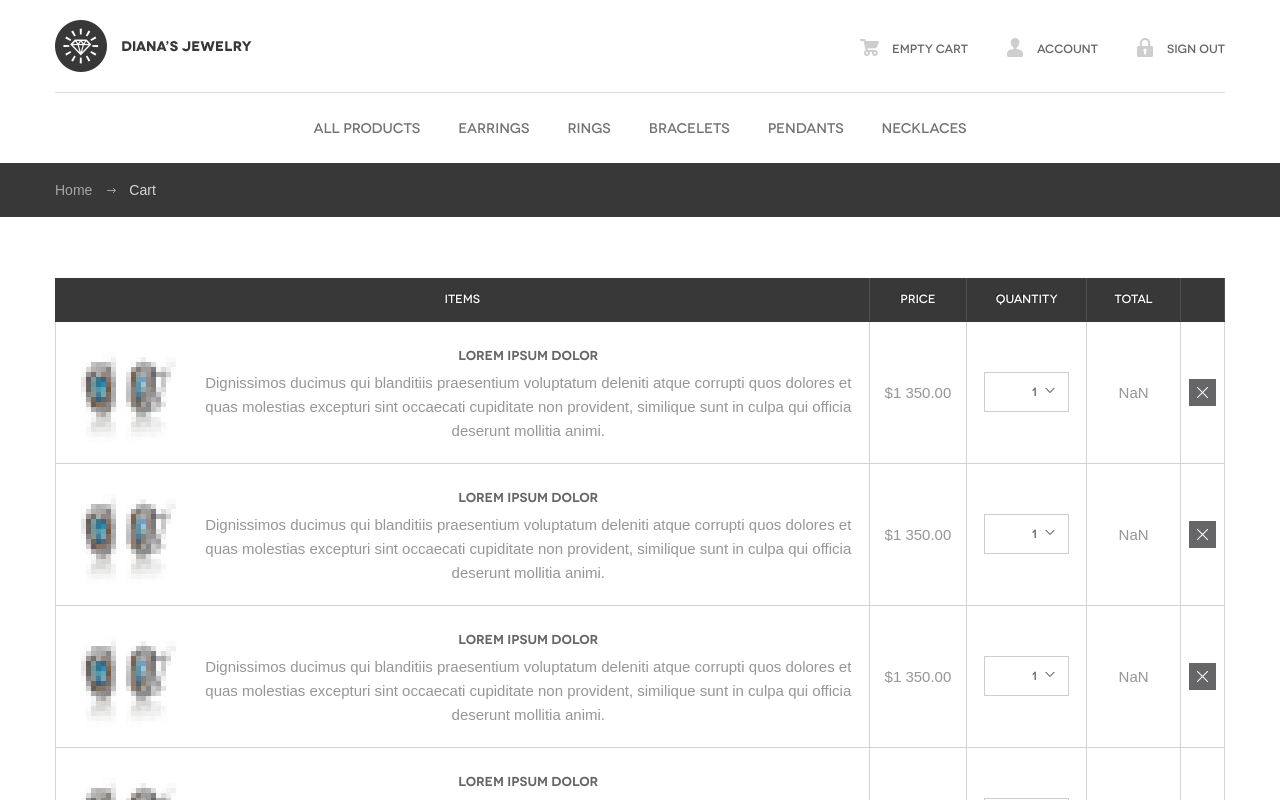
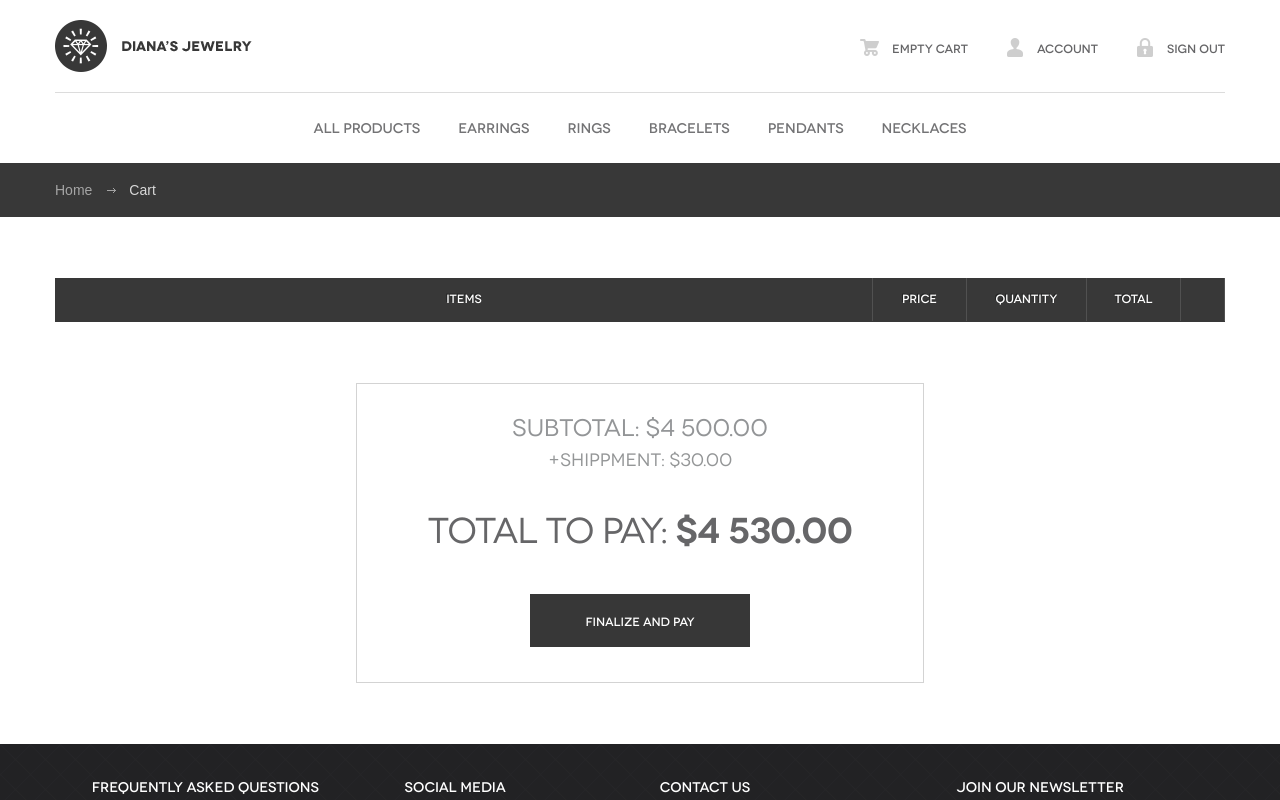
Before and after one commit to Acolapsys/online-shop-jewelry, a React (Create React App) app: page /cart in a window 1280 px wide. Shown: the top 800 px of the page. Built offline with nearby package versions, Linux system fonts and the light colour scheme; data requests are answered from the project's data file.

Commit message:
feat: start to make cart functions

```diff
--- a/public/db.json
+++ b/public/db.json
@@ -38,7 +38,7 @@
 			"image": "./images/1.jpg",
 			"title": "Silver ring",
 			"price": 1850,
-			"amount": 16,
+			"stock": 16,
 			"variations": ["silver", "platinum"],
 			"categories": [2],
 			"description": "Lorem ipsum dolor sit amet, consectetur adipisicing elit, sed do eiusmod tempor incididunt ut labore et dolore magna aliqua. Ut enim ad minim veniam."
@@ -48,7 +48,7 @@
 			"image": "./images/11.jpg",
 			"title": "Silver necklace",
 			"price": 1850,
-			"amount": 10,
+			"stock": 10,
 			"variations": ["silver", "platinum"],
 			"categories": [5],
 			"description": "Lorem ipsum dolor sit amet, consectetur adipisicing elit, sed do eiusmod tempor incididunt ut labore et dolore magna aliqua. Ut enim ad minim veniam."
@@ -58,7 +58,7 @@
 			"image": "./images/12.jpg",
 			"title": "Silver bracelet",
 			"price": 1850,
-			"amount": 16,
+			"stock": 16,
 			"variations": ["silver", "platinum"],
 			"categories": [3],
 			"description": "Lorem ipsum dolor sit amet, consectetur adipisicing elit, sed do eiusmod tempor incididunt ut labore et dolore magna aliqua. Ut enim ad minim veniam."
@@ -68,7 +68,7 @@
 			"image": "./images/13.jpg",
 			"title": "Platinum ring",
 			"price": 1850,
-			"amount": 16,
+			"stock": 16,
 			"variations": ["silver", "platinum"],
 			"categories": [2],
 			"description": "Lorem ipsum dolor sit amet, consectetur adipisicing elit, sed do eiusmod tempor incididunt ut labore et dolore magna aliqua. Ut enim ad minim veniam."
@@ -78,7 +78,7 @@
 			"image": "./images/14.jpg",
 			"title": "Silver earing",
 			"price": 1850,
-			"amount": 160,
+			"stock": 160,
 			"variations": ["silver", "platinum"],
 			"categories": [1],
 			"description": "Lorem ipsum dolor sit amet, consectetur adipisicing elit, sed do eiusmod tempor incididunt ut labore et dolore magna aliqua. Ut enim ad minim veniam."
@@ -88,7 +88,7 @@
 			"image": "./images/15.jpg",
 			"title": "Gold pendant",
 			"price": 1050,
-			"amount": 16,
+			"stock": 16,
 			"variations": ["gold", "platinum"],
 			"categories": [4],
 			"description": "Lorem ipsum dolor sit amet, consectetur adipisicing elit, sed do eiusmod tempor incididunt ut labore et dolore magna aliqua. Ut enim ad minim veniam."
@@ -98,7 +98,7 @@
 			"image": "./images/16.jpg",
 			"title": "Gold eagle ring",
 			"price": 2850,
-			"amount": 6,
+			"stock": 6,
 			"variations": ["silver", "platinum", "gold"],
 			"categories": [2],
 			"description": "Lorem ipsum dolor sit amet, consectetur adipisicing elit, sed do eiusmod tempor incididunt ut labore et dolore magna aliqua. Ut enim ad minim veniam."
@@ -108,7 +108,7 @@
 			"image": "./images/17.jpg",
 			"title": "Silver ethnic bracelet",
 			"price": 2850,
-			"amount": 16,
+			"stock": 16,
 			"variations": ["silver", "platinum"],
 			"categories": [3],
 			"description": "Lorem ipsum dolor sit amet, consectetur adipisicing elit, sed do eiusmod tempor incididunt ut labore et dolore magna aliqua. Ut enim ad minim veniam."
@@ -118,7 +118,7 @@
 			"image": "./images/13.jpg",
 			"title": "Silver ring",
 			"price": 1850,
-			"amount": 16,
+			"stock": 16,
 			"variations": ["silver", "platinum"],
 			"categories": [2],
 			"description": "Lorem ipsum dolor sit amet, consectetur adipisicing elit, sed do eiusmod tempor incididunt ut labore et dolore magna aliqua. Ut enim ad minim veniam."
@@ -128,7 +128,7 @@
 			"image": "./images/12.jpg",
 			"title": "Platinum cross pendant",
 			"price": 3550,
-			"amount": 16,
+			"stock": 16,
 			"variations": ["silver", "platinum"],
 			"categories": [4],
 			"description": "Lorem ipsum dolor sit amet, consectetur adipisicing elit, sed do eiusmod tempor incididunt ut labore et dolore magna aliqua. Ut enim ad minim veniam."
@@ -138,7 +138,7 @@
 			"image": "./images/11.jpg",
 			"title": "Gold wedding ring",
 			"price": 1750,
-			"amount": 16,
+			"stock": 16,
 			"variations": ["gold", "platinum"],
 			"categories": [2],
 			"description": "Lorem ipsum dolor sit amet, consectetur adipisicing elit, sed do eiusmod tempor incididunt ut labore et dolore magna aliqua. Ut enim ad minim veniam."
@@ -148,7 +148,7 @@
 			"image": "./images/12.jpg",
 			"title": "Silver ring",
 			"price": 1150,
-			"amount": 16,
+			"stock": 16,
 			"variations": ["silver", "platinum"],
 			"categories": [2],
 			"description": "Lorem ipsum dolor sit amet, consectetur adipisicing elit, sed do eiusmod tempor incididunt ut labore et dolore magna aliqua. Ut enim ad minim veniam."
@@ -158,7 +158,7 @@
 			"image": "./images/13.jpg",
 			"title": "Gold ring",
 			"price": 1050,
-			"amount": 16,
+			"stock": 16,
 			"variations": ["silver", "platinum"],
 			"categories": [2],
 			"description": "Lorem ipsum dolor sit amet, consectetur adipisicing elit, sed do eiusmod tempor incididunt ut labore et dolore magna aliqua. Ut enim ad minim veniam."
@@ -168,7 +168,7 @@
 			"image": "./images/14.jpg",
 			"title": "Silver pendant",
 			"price": 1650,
-			"amount": 16,
+			"stock": 16,
 			"variations": ["silver", "platinum"],
 			"categories": [4],
 			"description": "Lorem ipsum dolor sit amet, consectetur adipisicing elit, sed do eiusmod tempor incididunt ut labore et dolore magna aliqua. Ut enim ad minim veniam."
--- a/src/components/CartItem/CartItem.js
+++ b/src/components/CartItem/CartItem.js
@@ -1,20 +1,33 @@
 import React from "react";
 import { Link } from "react-router-dom";
+import utils from '../../utils'
 
-const CartItem = ({ imageLink, title, desc, price, quantity }) => {
+
+
+const CartItem = ({product, deleteCartItem }) => {
+
+  const onDeleteClick = (productId) => {
+    console.log("deleteId=", productId);
+    deleteCartItem(productId)
+
+
+  }
+  const {price, quantity, image, title, id, description} = {...product}
   const totalPrice = price * quantity;
   return (
     <tr>
       <td className="items">
         <div className="image">
-          <img src={imageLink} alt="" />
+        <Link to={`/products/${id}`}>
+          <img src={image} style={{width: "112px", height: "112px"}} alt="" />
+          </Link>
         </div>
         <h3>
-          <Link to='/products'>{title}</Link>
+          <Link to={`/products/${id}`}>{title}</Link>
         </h3>
-        <p>{desc}</p>
+        <p>{description}</p>
       </td>
-      <td className="price">{price}</td>
+      <td className="price">{utils.formatCurrency(price)}</td>
       <td className="qnt">
         <span className="crf-s hided-s" id="crf-s-0">
           <select className="hided-s" style={{ display: "none" }}>
@@ -24,9 +37,9 @@ const CartItem = ({ imageLink, title, desc, price, quantity }) => {
           <span className="option">{quantity}</span>
         </span>
       </td>
-      <td className="total">{totalPrice}</td>
+      <td className="total">{utils.formatCurrency(totalPrice)}</td>
       <td className="delete">
-        <Link to="#" className="ico-del"></Link>
+        <span style={{cursor: "pointer"}} onClick={() => onDeleteClick(id)} className="ico-del"></span>
       </td>
     </tr>
   );
--- a/src/pages/Cart/Cart.js
+++ b/src/pages/Cart/Cart.js
@@ -1,7 +1,19 @@
 import React from "react";
+import { useDispatch, useSelector } from "react-redux";
 import {CartItem} from "../../components";
+import { deleteCartItem } from "../../store/actions/cartAction";
+
+
 
 const Cart = () => {
+  const dispatch = useDispatch()
+  const {cart} = useSelector(({cartPage}) => ({
+    cart: cartPage.cart
+  }))
+
+  const onDeleteCartItem = (productId) => {
+    dispatch(deleteCartItem(productId))
+  }
   return (
     <div id="content" className="full">
       <div className="cart-table">
@@ -14,56 +26,13 @@ const Cart = () => {
               <th className="total">Total</th>
               <th className="delete"></th>
             </tr>
-            <CartItem
-              imageLink="images/6.jpg"
-              title="Lorem ipsum dolor"
-              desc="Dignissimos ducimus qui blanditiis praesentium voluptatum
-                  deleniti atque corrupti quos dolores et quas molestias
-                  excepturi sint occaecati cupiditate non provident, similique
-                  sunt in culpa qui officia deserunt mollitia animi."
-              price="$1 350.00"
-              quantity="1"
-            />
-            <CartItem
-              imageLink="images/6.jpg"
-              title="Lorem ipsum dolor"
-              desc="Dignissimos ducimus qui blanditiis praesentium voluptatum
-                  deleniti atque corrupti quos dolores et quas molestias
-                  excepturi sint occaecati cupiditate non provident, similique
-                  sunt in culpa qui officia deserunt mollitia animi."
-              price="$1 350.00"
-              quantity="1"
-            />
-            <CartItem
-              imageLink="images/6.jpg"
-              title="Lorem ipsum dolor"
-              desc="Dignissimos ducimus qui blanditiis praesentium voluptatum
-                  deleniti atque corrupti quos dolores et quas molestias
-                  excepturi sint occaecati cupiditate non provident, similique
-                  sunt in culpa qui officia deserunt mollitia animi."
-              price="$1 350.00"
-              quantity="1"
-            />
-            <CartItem
-              imageLink="images/6.jpg"
-              title="Lorem ipsum dolor"
-              desc="Dignissimos ducimus qui blanditiis praesentium voluptatum
-                  deleniti atque corrupti quos dolores et quas molestias
-                  excepturi sint occaecati cupiditate non provident, similique
-                  sunt in culpa qui officia deserunt mollitia animi."
-              price="$1 350.00"
-              quantity="1"
-            />
-            <CartItem
-              imageLink="images/6.jpg"
-              title="Lorem ipsum dolor"
-              desc="Dignissimos ducimus qui blanditiis praesentium voluptatum
-                  deleniti atque corrupti quos dolores et quas molestias
-                  excepturi sint occaecati cupiditate non provident, similique
-                  sunt in culpa qui officia deserunt mollitia animi."
-              price="$1 350.00"
-              quantity="1"
-            />
+            {cart.map(item => (
+               <CartItem
+               key={item.id}
+               product={item}
+               deleteCartItem={onDeleteCartItem}
+             />
+            ))}
           </tbody>
         </table>
       </div>
--- a/src/store/actions/cartAction.js
+++ b/src/store/actions/cartAction.js
@@ -1,4 +1,5 @@
 const ADD_TO_CART = "ADD_TO_CART"
+const DELETE_CART_ITEM = "DELETE_CART_ITEM"
 
 
 
@@ -6,3 +7,7 @@ const ADD_TO_CART = "ADD_TO_CART"
 export const addToCart = (payload) => {
     return {type: ADD_TO_CART, payload}
 }
+
+export const deleteCartItem = (payload) => {
+    return {type: DELETE_CART_ITEM, payload}
+}
--- a/src/store/reducers/cartReducer.js
+++ b/src/store/reducers/cartReducer.js
@@ -22,6 +22,11 @@ const cartReducer = (state = initialState, action) => {
       }
       return { ...state, cart: cart, fullCartPrice: getFullCartPrice(cart) };
     }
+    case "DELETE_CART_ITEM": {
+      const newCart = state.cart.filter(item => item.id !== action.payload)
+
+      return {...state, cart: newCart, fullCartPrice: getFullCartPrice(newCart)}
+    }
 
     default:
       return state;
```
